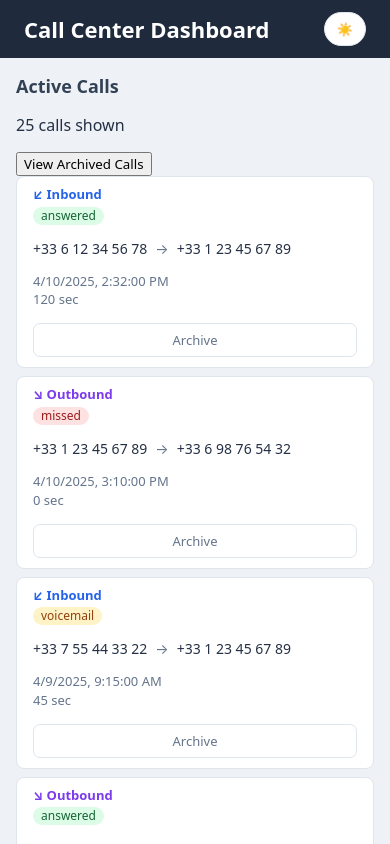
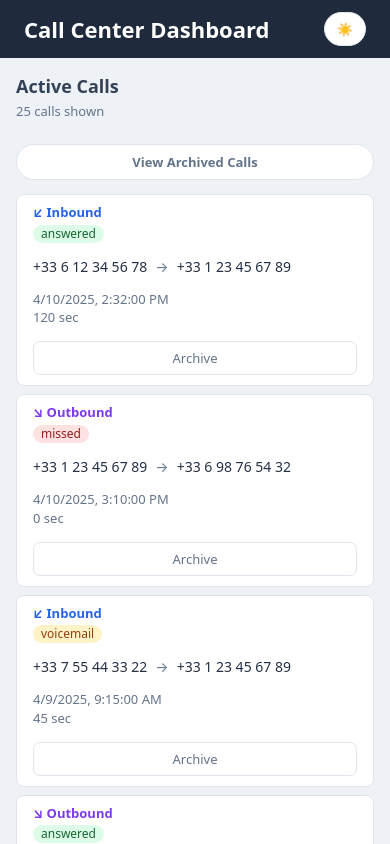
Before and after one commit to DimGianno/Call-Center-Frontend, a React (Vite) app in the folder call-center/: page / in a window 390 px wide. Shown: the top 844 px of the page. Built offline with nearby package versions, Linux system fonts and the light colour scheme.

Commit message:
Update call card layout and enhance feed header styles for improved responsiveness

```diff
--- a/call-center/src/index.css
+++ b/call-center/src/index.css
@@ -146,7 +146,7 @@ button {
 
 .call-card {
   display: grid;
-  grid-template-columns: 105px 1fr 135px 70px;
+  grid-template-columns: 105px 1fr 135px 92px;
   align-items: center;
   gap: 14px;
 
@@ -256,6 +256,52 @@ button {
   font-size: 13px;
   color: var(--color-text-muted);
   line-height: 1.45;
+}
+
+.feed-header {
+  display: flex;
+  align-items: center;
+  justify-content: space-between;
+  gap: 24px;
+  margin-bottom: 14px;
+}
+
+.feed-title h2 {
+  margin: 0;
+  font-size: 18px;
+  font-weight: 700;
+  color: var(--color-text-heading);
+}
+
+.feed-title p {
+  margin: 4px 0 0;
+  font-size: 13px;
+  color: var(--color-text-muted);
+}
+
+.feed-actions {
+  display: flex;
+  align-items: center;
+  padding-left: 24px;
+  border-left: 1px solid var(--color-border);
+}
+
+.view-toggle {
+  padding: 8px 14px;
+  border: 1px solid var(--color-border);
+  border-radius: 999px;
+  background: var(--color-button-bg);
+  color: var(--color-button-text);
+  cursor: pointer;
+  font-size: 13px;
+  font-weight: 600;
+  white-space: nowrap;
+}
+
+.view-toggle:hover {
+  background: var(--color-button-bg-hover);
+  border-color: var(--color-border-hover);
+  color: var(--color-button-text-hover);
 }
 
 /* =========================
@@ -455,4 +501,18 @@ button {
   .details-table td {
     padding-top: 4px;
   }
+
+  .feed-header {
+    flex-direction: column;
+    align-items: stretch;
+  }
+
+  .feed-actions {
+    padding-left: 0;
+    border-left: none;
+  }
+
+  .view-toggle {
+    width: 100%;
+  }
 }
```
